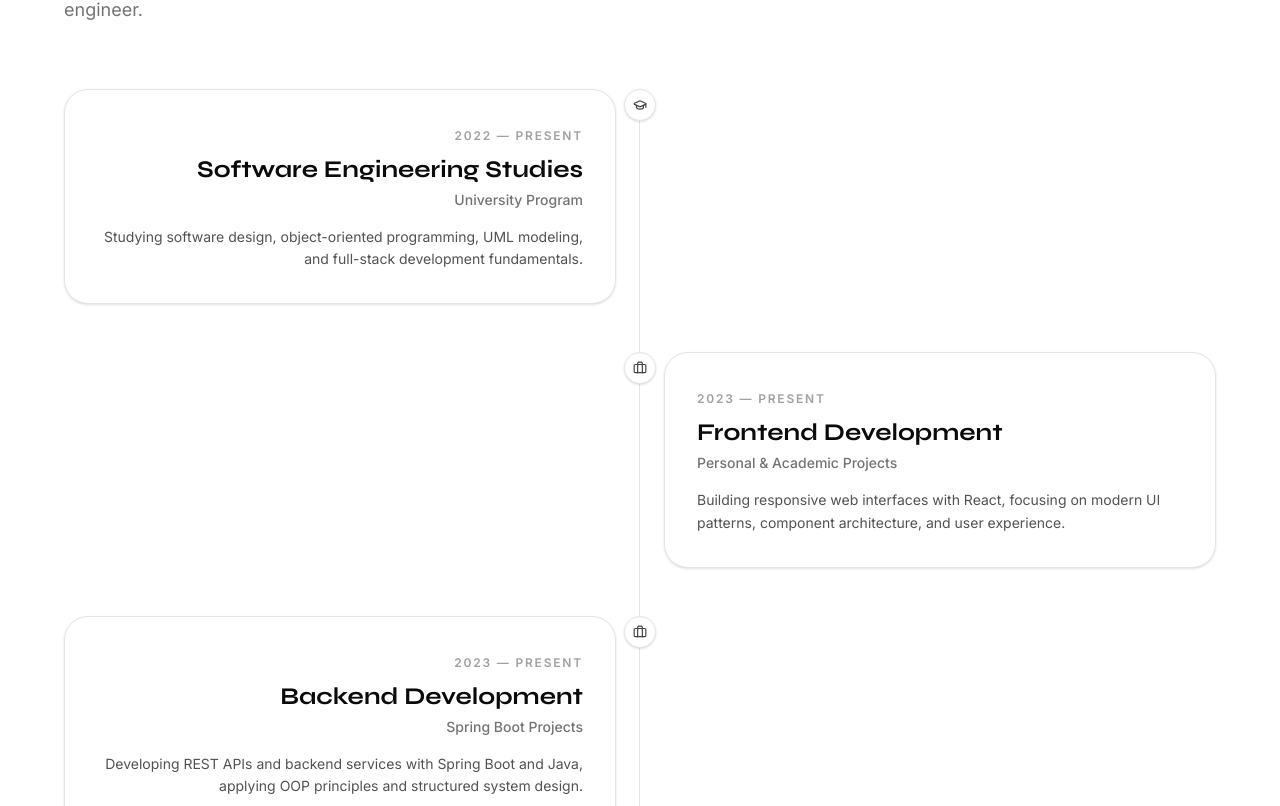
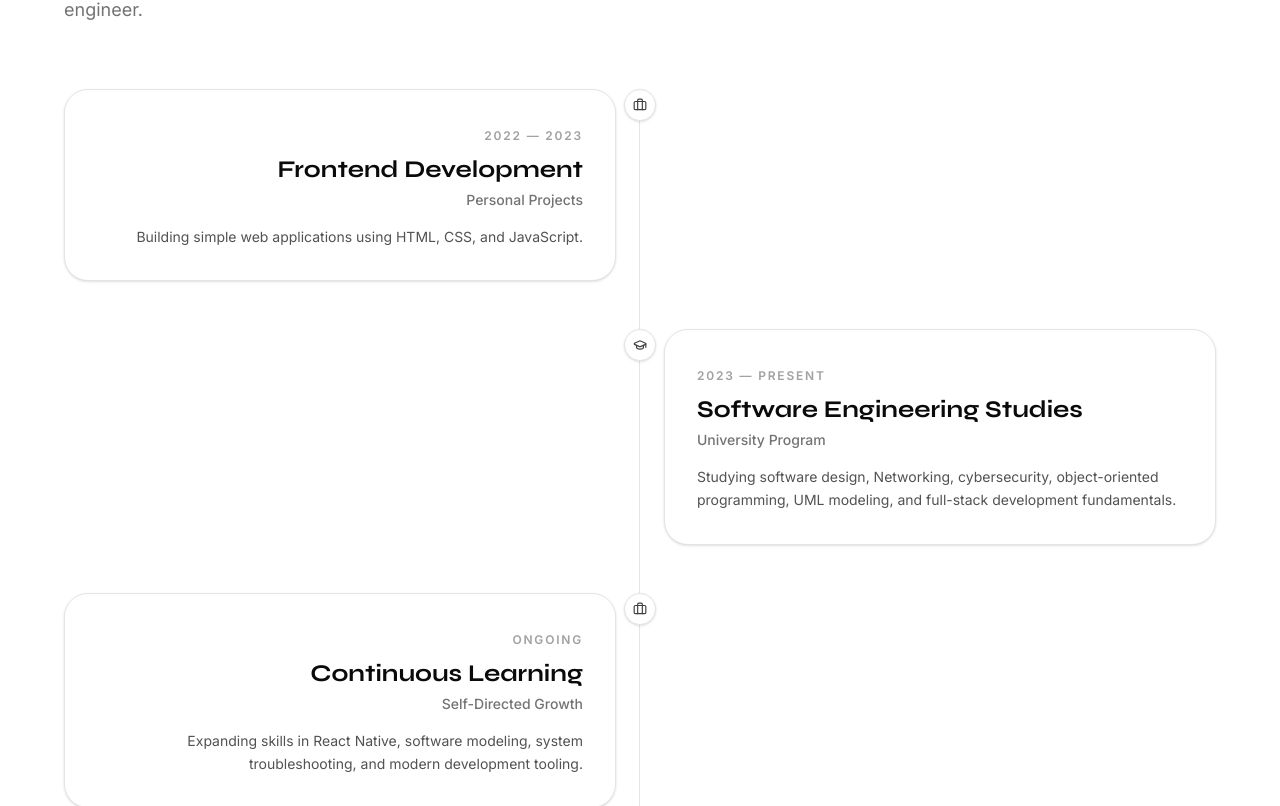
Before and after one commit to safae88/TheNewPortfolio_front-end, a React (Vite) app: page / in a window 1280 px wide. Shown: the part 5574-6380 px from the top of the page. Built offline with nearby package versions, Linux system fonts and the light colour scheme.

Commit message:
modify deadline section

```diff
--- a/src/data/timeline.js
+++ b/src/data/timeline.js
@@ -1,34 +1,28 @@
 export const timeline = [
+
   {
     id: 1,
+    type: "experience",
+    title: "Frontend Development",
+    organization: "Personal Projects",
+    period: "2022 — 2023",
+    description:
+      "Building simple web applications using HTML, CSS, and JavaScript.",
+  },
+
+  {
+    id: 2,
     type: "education",
     title: "Software Engineering Studies",
     organization: "University Program",
-    period: "2022 — Present",
-    description:
-      "Studying software design, object-oriented programming, UML modeling, and full-stack development fundamentals.",
-  },
-  {
-    id: 2,
-    type: "experience",
-    title: "Frontend Development",
-    organization: "Personal & Academic Projects",
     period: "2023 — Present",
     description:
-      "Building responsive web interfaces with React, focusing on modern UI patterns, component architecture, and user experience.",
+      "Studying software design, Networking, cybersecurity, object-oriented programming, UML modeling, and full-stack development fundamentals.",
   },
+
   {
     id: 3,
     type: "experience",
-    title: "Backend Development",
-    organization: "Spring Boot Projects",
-    period: "2023 — Present",
-    description:
-      "Developing REST APIs and backend services with Spring Boot and Java, applying OOP principles and structured system design.",
-  },
-  {
-    id: 4,
-    type: "education",
     title: "Continuous Learning",
     organization: "Self-Directed Growth",
     period: "Ongoing",
```
